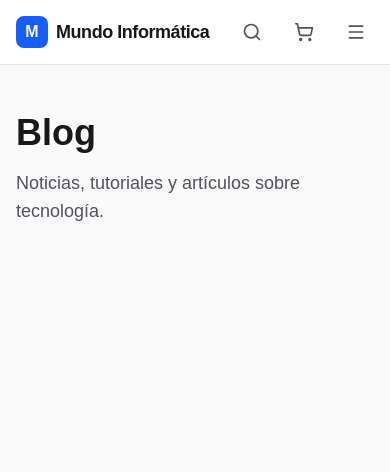
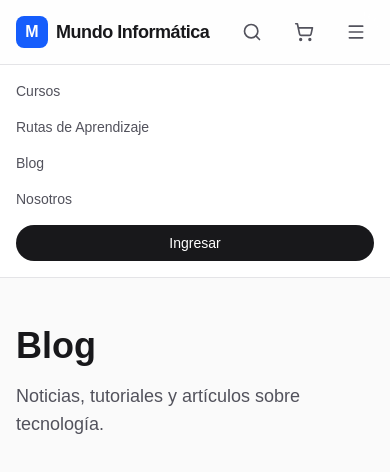
Before and after one commit to Nataniel44/imi, a Next.js app: page /blog in a window 390 px wide. Both pictures are taken after a click on the button 356 px from the left and 32 px from the top of the page. Shown: the top 472 px of the page. Built offline with nearby package versions, Linux system fonts and the light colour scheme; no server answers.

Commit message:
first commit

```diff
--- a/components/Navbar.tsx
+++ b/components/Navbar.tsx
@@ -69,11 +69,59 @@ export function Navbar() {
                         </Link>
                     )}
 
-                    <button className="md:hidden rounded-full p-2 text-zinc-600 transition-colors hover:bg-zinc-100 dark:text-zinc-400 dark:hover:bg-zinc-800">
+                    <button
+                        onClick={() => setIsMenuOpen(!isMenuOpen)}
+                        className="md:hidden rounded-full p-2 text-zinc-600 transition-colors hover:bg-zinc-100 dark:text-zinc-400 dark:hover:bg-zinc-800"
+                    >
                         <Menu className="h-5 w-5" />
                     </button>
                 </div>
             </div>
+
+            {/* Mobile Menu */}
+            {isMenuOpen && (
+                <div className="md:hidden border-t border-zinc-200 bg-white dark:border-zinc-800 dark:bg-black">
+                    <div className="flex flex-col space-y-4 p-4">
+                        <Link
+                            href="/courses"
+                            onClick={() => setIsMenuOpen(false)}
+                            className="text-sm font-medium text-zinc-600 hover:text-blue-600 dark:text-zinc-400 dark:hover:text-blue-400"
+                        >
+                            Cursos
+                        </Link>
+                        <Link
+                            href="/paths"
+                            onClick={() => setIsMenuOpen(false)}
+                            className="text-sm font-medium text-zinc-600 hover:text-blue-600 dark:text-zinc-400 dark:hover:text-blue-400"
+                        >
+                            Rutas de Aprendizaje
+                        </Link>
+                        <Link
+                            href="/blog"
+                            onClick={() => setIsMenuOpen(false)}
+                            className="text-sm font-medium text-zinc-600 hover:text-blue-600 dark:text-zinc-400 dark:hover:text-blue-400"
+                        >
+                            Blog
+                        </Link>
+                        <Link
+                            href="/about"
+                            onClick={() => setIsMenuOpen(false)}
+                            className="text-sm font-medium text-zinc-600 hover:text-blue-600 dark:text-zinc-400 dark:hover:text-blue-400"
+                        >
+                            Nosotros
+                        </Link>
+                        {!session && (
+                            <Link
+                                href="/login"
+                                onClick={() => setIsMenuOpen(false)}
+                                className="rounded-full bg-zinc-900 px-4 py-2 text-center text-sm font-medium text-white transition-colors hover:bg-zinc-700 dark:bg-zinc-50 dark:text-zinc-900 dark:hover:bg-zinc-200"
+                            >
+                                Ingresar
+                            </Link>
+                        )}
+                    </div>
+                </div>
+            )}
         </nav>
     );
 }
```
